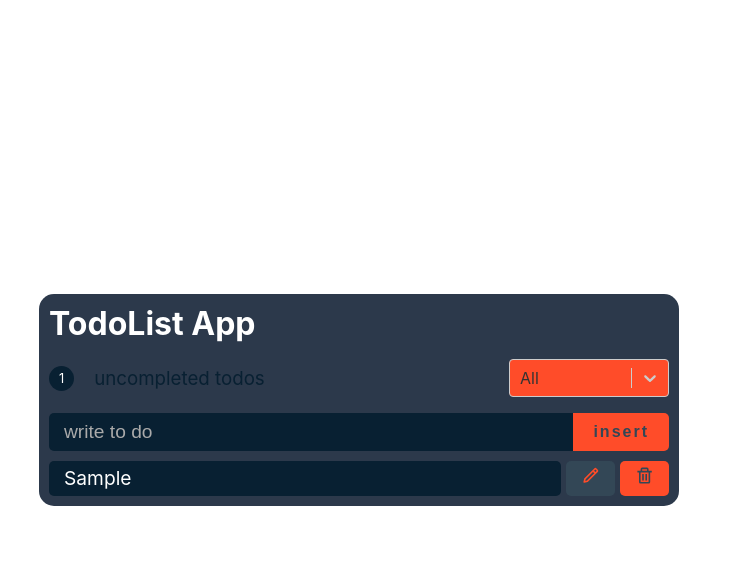
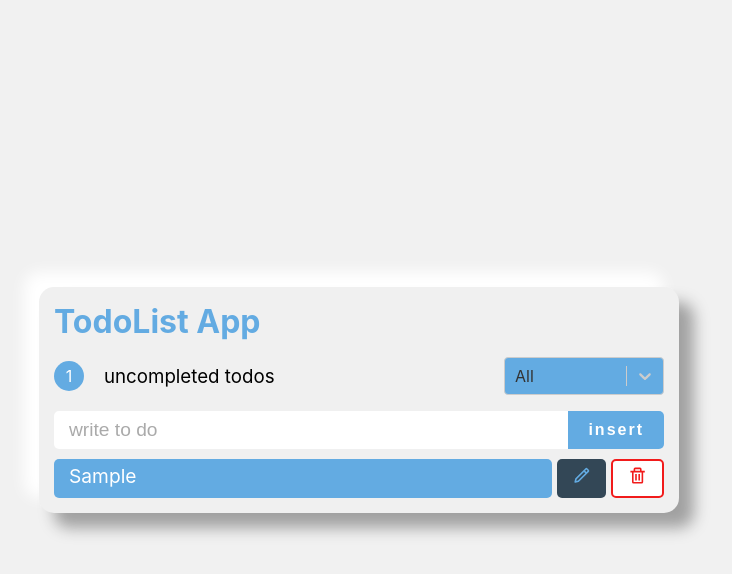
Before and after one commit to armin-bkh/todolistapp-react-js, a React (Create React App) app: page / in a window 1280 px wide. Both pictures are taken after typing "Sample" into the empty fields and a click on the button "insert". Shown: the top 574 px of the page, without its empty margins (281-1013 px from the left). Built offline with nearby package versions, Linux system fonts and the light colour scheme.

Commit message:
update ui

```diff
--- a/src/Components/NavBar/NavBar.module.scss
+++ b/src/Components/NavBar/NavBar.module.scss
@@ -11,7 +11,7 @@ $trash: #FF4C29;
 
     .title {
         font-weight: 400;
-        color: $bg;
+        color: #000;
 
         @media only screen and (max-width:1000px){
             font-size: .8rem;
@@ -24,7 +24,7 @@ $trash: #FF4C29;
     }
 
     .AppTitle {
-        color: #fff;
+        color: #63abe2;
         margin-bottom: 1rem;
         font-size: 2rem;
 
@@ -46,19 +46,25 @@ $trash: #FF4C29;
         width: 100%;
 
         .badge {
-            padding: 5px 10px;
-            background-color: $bg;
+            width: 30px;
+            height: 30px;
+            display: flex;
+            justify-content: center;
+            align-items: center;
+            background-color: #63abe2;
             color: #fff;
             margin-right: 20px;
             border-radius: 50%;
             font-weight: 400;
-            font-size: .8rem;
+            font-size: 1rem;
             @media only screen and (max-width:1000px){
                 margin-right: 10px;
-                font-size: .6rem;
+                font-size: .8rem;
             }
             @media only screen and (max-width:700px){
-                font-size: .5rem;
+                // font-size: .5rem;
+                width: 20px;
+                height: 20px;
                 padding: 2.5px 5px;
                 margin-right: 5px;
             }
--- a/src/Components/TodoForm/TodoForm.module.scss
+++ b/src/Components/TodoForm/TodoForm.module.scss
@@ -1,6 +1,6 @@
-$input-bg: #082032;
-$btn-color: #334756;
-$btn-bg: #FF4C29;
+$input-bg: #fff;
+$btn-color: #fff;
+$btn-bg: #63abe2;
 
 
 .todoForm {
@@ -17,14 +17,14 @@ $btn-bg: #FF4C29;
         background-color: $input-bg;
         outline: none;
         border: none;
-        color: #fff;
+        color: #000;
         font-size: 1.2rem;
         font-weight: 400;
         border-radius: 5px 0 0 5px;
 
         @media only screen and (max-width:700px){
         font-size: .8rem;
-        padding: 2.5px 7.5px;
+        // padding: 2.5px 7.5px;
         }
 
         &::placeholder {
@@ -44,8 +44,8 @@ $btn-bg: #FF4C29;
         border-radius: 0 5px 5px 0;
 
         @media only screen and (max-width:700px){
-            font-size: .6rem;
-            padding: 5px 10px;
+            font-size: .8rem;
+            // padding: 5px 10px;
         }
     }
 
--- a/src/Components/TodoItem/TodoItem.jsx
+++ b/src/Components/TodoItem/TodoItem.jsx
@@ -4,7 +4,7 @@ import styles from './TodoItem.module.scss';
 const TodoItem = ({value, isCompleted, onDelete, onCompleted, onEdit}) => {
     return (
         <div className={styles.todoItem}>
-            <div onDoubleClick={onCompleted} className={`${styles.todoItemText} ${isCompleted && styles.isCompleted}`}>{value}</div>
+            <div onClick={onCompleted} className={`${styles.todoItemText} ${isCompleted && styles.isCompleted}`}>{value}</div>
             <button onClick={onEdit} className={`${styles.todoItemBtn} ${styles.todoITemPencil}`}><BiPencil/></button>
             <button onClick={onDelete} className={`${styles.todoItemBtn} ${styles.todoItemTrash}`}><BiTrash/></button>
         </div>
--- a/src/Components/TodoItem/TodoItem.module.scss
+++ b/src/Components/TodoItem/TodoItem.module.scss
@@ -1,6 +1,6 @@
-$trash: #FF4C29;
+$trash: #fff;
 $pencil: #334756;
-$item-bg: #082032;
+$item-bg: #63abe2;
 
 .todoItem {
     display: flex;
@@ -19,8 +19,8 @@ $item-bg: #082032;
         font-weight: 400;
 
         @media only screen and (max-width:700px){
-            font-size: .8rem;
-            padding: 2.5px 7.5px;
+            font-size: 1rem;
+        //     padding: 2.5px 7.5px;
         }
     }
 
@@ -38,19 +38,26 @@ $item-bg: #082032;
         font-size: 1.2rem;
 
         @media only screen and (max-width:700px){
-            font-size: .6rem;
-            padding: 2.5px 7.5px;
+            font-size: 1rem;
+            padding: 2.5px 10px;
             margin-left: 2.5px;
         }
     }
 
     .todoITemPencil {
         background-color: $pencil;
-        color: $trash;
+        color: $item-bg;
     }
 
     .todoItemTrash {
         background-color: $trash;
-        color: $pencil;
+        color: #f11b1b;
+        border: 2px solid #f11b1b;
+        transition: all .3s ease;
+
+        &:hover{
+            background-color: #f11b1b;
+            color: #fff;
+        }
     }
 }
--- a/src/Components/TodoListApp/TodoListApp.module.scss
+++ b/src/Components/TodoListApp/TodoListApp.module.scss
@@ -1,7 +1,9 @@
-$bg-color: #2C394B;
+$bg-color: #f0f0f0;
 .todoListContainer{
     width: 100%;
-    padding: 10px;
+    padding: 15px;
     border-radius: 15px;
     background: $bg-color;
+    box-shadow:  15px 15px 15px #a1a1a1,
+                -15px -15px 15px #ffffff;
 }
--- a/src/Components/common/SelectBox/SelectBox.jsx
+++ b/src/Components/common/SelectBox/SelectBox.jsx
@@ -1,29 +1,29 @@
-import Select from 'react-select';
-import styles from './SelectBox.module.scss';
+import Select from "react-select";
+import styles from "./SelectBox.module.scss";
 
 const SelectBox = ({ ...rest }) => {
-
   const colourStyles = {
-        control: (styles, {isFocused}) => ({ ...styles, backgroundColor: '#FF4C29', color: `#334756`}),
+    control: (styles, { isFocused }) => ({
+      ...styles,
+      fontSize: "2vh",
+      backgroundColor: "#63abe2",
+    }),
     option: (styles, { data, isDisabled, isFocused, isSelected }) => {
       return {
         ...styles,
-            backgroundColor: isSelected ? '#ff4C29' : '#334756',
-            color: '#FFF',
-            cursor: isSelected ? 'not-allowed' : 'pointer',
+        fontSize: "2vh",
+        backgroundColor: isSelected ? "#63abe2" : "#fff",
+        color: "#000",
+        cursor: isSelected ? "not-allowed" : "pointer",
       };
     },
   };
 
   return (
     <div className={styles.selectContainer}>
-            <Select
-            styles={colourStyles}
-                className={styles.selectBox}
-                {...rest}
-            />
+      <Select styles={colourStyles} className={styles.selectBox} {...rest} />
     </div>
   );
-}
+};
 
 export default SelectBox;
--- a/src/Components/common/SelectBox/SelectBox.module.scss
+++ b/src/Components/common/SelectBox/SelectBox.module.scss
@@ -5,10 +5,10 @@
 
     .selectBox{
         width: 10rem;
-        color: #000;
+        color: #fff;
 
         @media only screen and (max-width:1000px){
-            width: 8rem;
+            width: 7rem;
         }
     }
 }
--- a/src/index.scss
+++ b/src/index.scss
@@ -1,4 +1,4 @@
-$bg-color: #ffffff;
+$bg-color: #f1f1f1;
 
 body {
   margin: 0;
@@ -8,7 +8,6 @@ body {
   -webkit-font-smoothing: antialiased;
   -moz-osx-font-smoothing: grayscale;
   background: $bg-color;
-  color: #fff;
 }
 
 code {
```
Lines whose indentation alone changed are shown as unchanged.
